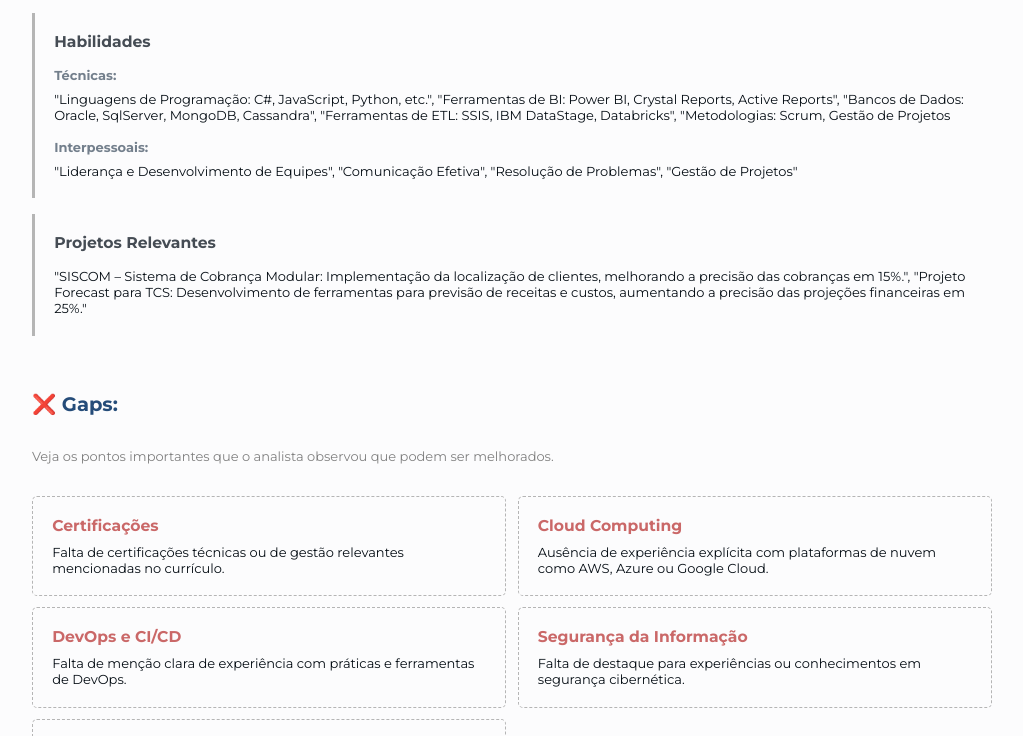
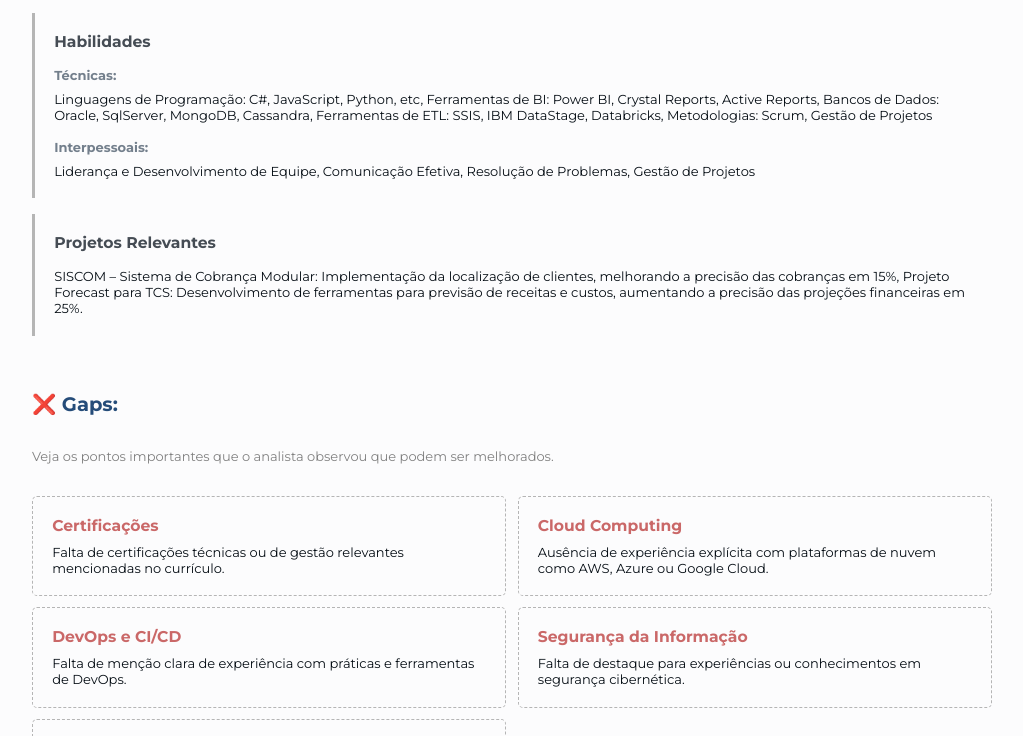
Before and after one commit to AntonyHaro/retorno-cv, a plain HTML site: page index.html in a window 1280 px wide. Shown: the part 672-1408 px from the top of the page, without its empty margins (128-1151 px from the left). Drawn offline with Linux system fonts and the light colour scheme.

Commit message:
melhorias visuais

```diff
--- a/index.html
+++ b/index.html
@@ -10,9 +10,7 @@
     <body>
         <div class="container">
             <header>
-                <h1>
-                    Joana Teixeira <span>- Resultados do Currículo 📋</span>
-                </h1>
+                <h1>João Teixeira <span>- Resultados do Currículo 📋</span></h1>
                 <hr />
                 <nav>
                     <ul>
@@ -87,36 +85,35 @@
                                 <div class="field">
                                     <p class="label">Técnicas:</p>
                                     <p>
-                                        "Linguagens de Programação: C#,
-                                        JavaScript, Python, etc.", "Ferramentas
-                                        de BI: Power BI, Crystal Reports, Active
-                                        Reports", "Bancos de Dados: Oracle,
-                                        SqlServer, MongoDB, Cassandra",
-                                        "Ferramentas de ETL: SSIS, IBM
-                                        DataStage, Databricks", "Metodologias:
-                                        Scrum, Gestão de Projetos
+                                        Linguagens de Programação: C#,
+                                        JavaScript, Python, etc, Ferramentas de
+                                        BI: Power BI, Crystal Reports, Active
+                                        Reports, Bancos de Dados: Oracle,
+                                        SqlServer, MongoDB, Cassandra,
+                                        Ferramentas de ETL: SSIS, IBM DataStage,
+                                        Databricks, Metodologias: Scrum, Gestão
+                                        de Projetos
                                     </p>
                                 </div>
                                 <div class="field">
                                     <p class="label">Interpessoais:</p>
                                     <p>
-                                        "Liderança e Desenvolvimento de
-                                        Equipes", "Comunicação Efetiva",
-                                        "Resolução de Problemas", "Gestão de
-                                        Projetos"
+                                        Liderança e Desenvolvimento de Equipe,
+                                        Comunicação Efetiva, Resolução de
+                                        Problemas, Gestão de Projetos
                                     </p>
                                 </div>
                             </div>
                             <div class="area">
                                 <p class="area-header">Projetos Relevantes</p>
                                 <p>
-                                    "SISCOM – Sistema de Cobrança Modular:
+                                    SISCOM – Sistema de Cobrança Modular:
                                     Implementação da localização de clientes,
-                                    melhorando a precisão das cobranças em
-                                    15%.", "Projeto Forecast para TCS:
-                                    Desenvolvimento de ferramentas para previsão
-                                    de receitas e custos, aumentando a precisão
-                                    das projeções financeiras em 25%."
+                                    melhorando a precisão das cobranças em 15%,
+                                    Projeto Forecast para TCS: Desenvolvimento
+                                    de ferramentas para previsão de receitas e
+                                    custos, aumentando a precisão das projeções
+                                    financeiras em 25%.
                                 </p>
                             </div>
                         </div>
```
